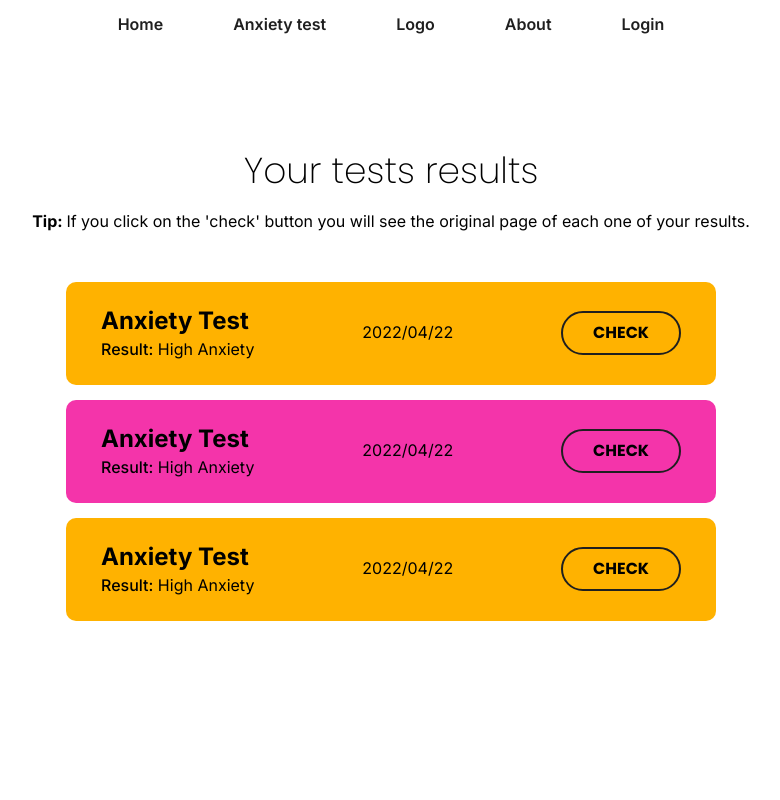
After one commit to DarkWool/cs50-final-project, a Flask app: page /my-results in a window 1280 px wide. The commit adds this page. Shown: the whole page, without its empty margins (249-1029 px from the left). Run offline with Flask 2, Linux system fonts and the light colour scheme; the visitor is signed in with stand-in values (Sample User, id 1).

Commit message:
Added route and template with styles for "my-results" page.

```diff
--- a/anxiety_app/static/css/style.css
+++ b/anxiety_app/static/css/style.css
@@ -1,4 +1,4 @@
-@import url("https://fonts.googleapis.com/css2?family=Inter:wght@200;300;400;500;600;700;800;900&family=Montserrat:ital,wght@0,300;0,400;0,500;0,600;0,700;0,800;0,900;1,300;1,400;1,500;1,600;1,700;1,800;1,900&family=Poppins:wght@400;500;600;700;800;900&family=Source+Sans+Pro:ital,wght@0,200;0,300;0,400;0,600;0,700;0,900;1,200;1,300;1,400;1,600;1,700;1,900&display=swap");
+@import url("https://fonts.googleapis.com/css2?family=Inter:wght@200;300;400;500;600;700;800;900&family=Montserrat:ital,wght@0,300;0,400;0,500;0,600;0,700;0,800;0,900;1,300;1,400;1,500;1,600;1,700;1,800;1,900&family=Poppins:wght@200;300;400;500;600;700;800;900&family=Source+Sans+Pro:ital,wght@0,200;0,300;0,400;0,600;0,700;0,900;1,200;1,300;1,400;1,600;1,700;1,900&display=swap");
 
 *, *::before, *::after {
     box-sizing: border-box;
@@ -484,7 +484,7 @@ input[type="radio"] {
 }
 
 
-/* Auth (login, register */
+/* Auth (login, register) */
 .auth-login, .auth-signup {
     width: 100%;
     margin: 0 auto;
@@ -555,6 +555,71 @@ input[type="radio"] {
 }
 
 
+/* My results section (only registered users) */
+.myr {
+    max-width: 1300px;
+    margin: 100px auto 0;
+}
+
+.myr_header-sec {
+    margin-bottom: 50px;
+    text-align: center;
+}
+
+.myr_main-title {
+    font-size: 36px;
+    font-weight: 200;
+    margin-bottom: 20px;
+}
+
+.myr_block {
+    display: flex;
+    max-width: 650px;
+    margin: 0 auto 15px;
+    padding: 25px 35px;
+    border-radius: 10px;
+}
+
+.myr_block:nth-child(1n) {
+    background-color: var(--yellow);
+}
+
+
+.myr_block:nth-child(2n) {
+    background-color: var(--pink);
+}
+
+/* .myr_block:nth-child(3n-1) {
+    background-color: var(--pink);
+} */
+
+/*
+.myr_block:nth-child(3n+0) {
+    background-color: var(--purple);
+} */
+
+.myr_block h2 {
+    font-family: Inter;
+    font-size: 24px;
+    font-weight: bold;
+    margin-bottom: 5px;
+}
+
+.myr_block p {
+    font-size: 16px;
+}
+
+.myr_block-date {
+    margin: auto;
+    padding: 0 10px;
+}
+
+.myr_block-check {
+    margin-top: auto;
+    margin-bottom: auto;
+}
+
+
 /* Buttons */
 button, input[type="submit"] {
     cursor: pointer;
@@ -575,6 +640,24 @@ button, input[type="submit"] {
 .primary-btn:disabled {
     background-color: hsl(256, 100%, 75%);
     cursor: not-allowed;
+}
+
+.sec-btn {
+    font-size: 16px;
+    font-weight: 700;
+    border-radius: 50px;
+    border: 2px solid var(--dark);
+    padding: 10px 30px;
+    background-color: hsla(0, 0%, 0%, 0);
+    transition-property: background-color, color;
+    transition-duration: 0.2s;
+    transition-timing-function: ease-out;
+}
+
+.sec-btn:hover {
+    border: 2px solid var(--dark);
+    background-color: var(--dark);
+    color: white;
 }
 
 .full-w-center {
@@ -637,6 +720,14 @@ button, input[type="submit"] {
     color: var(--pink);
 }
 
+.t-bold {
+    font-weight: bold;
+}
+
+.t-semibold {
+    font-weight: 500;
+}
+
 
 /* Special labels */
 .warning {
--- /dev/null
+++ b/anxiety_app/templates/users/my-results.html
@@ -0,0 +1,52 @@
+{% extends "layout/base.html" %}
+{% block title %}My Tests Results{% endblock %}
+{% block body %}
+<body>
+    {% include "layout/header.html" %}
+    <section class="myr">
+        <div class="myr_header-sec">
+            <h1 class="myr_main-title">Your tests results</h1>
+            <p><span class="t-bold">Tip: </span>If you click on the 'check' button you will see the original page of each one of your results.</p>
+        </div>
+        <div class="myr_results">
+            <!-- Placeholder data -->
+            <article class="myr_block">
+                <div class="myr_block-info">
+                    <h2>Anxiety Test</h2>
+                    <p><span class="t-semibold">Result:</span> High Anxiety</p>
+                </div>
+                <div class="myr_block-date">
+                    2022/04/22
+                </div>
+                <div class="myr_block-check">
+                    <button type="button" class="sec-btn">CHECK</button>
+                </div>
+            </article>
+            <article class="myr_block">
+                <div class="myr_block-info">
+                    <h2>Anxiety Test</h2>
+                    <p><span class="t-semibold">Result:</span> High Anxiety</p>
+                </div>
+                <div class="myr_block-date">
+                    2022/04/22
+                </div>
+                <div class="myr_block-check">
+                    <button type="button" class="sec-btn">CHECK</button>
+                </div>
+            </article>
+            <article class="myr_block">
+                <div class="myr_block-info">
+                    <h2>Anxiety Test</h2>
+                    <p><span class="t-semibold">Result:</span> High Anxiety</p>
+                </div>
+                <div class="myr_block-date">
+                    2022/04/22
+                </div>
+                <div class="myr_block-check">
+                    <button type="button" class="sec-btn">CHECK</button>
+                </div>
+            </article>
+        </div>
+    </section>
+</body>
+{% endblock %}
--- a/anxiety_app/views.py
+++ b/anxiety_app/views.py
@@ -172,6 +172,11 @@ def dashboard():
 
     return render_template("users/dashboard.html", date=date)
 
+@app.route("/my-results")
+@flask_login.login_required
+def myresults():
+    return render_template("users/my-results.html")
+
 
 @app.route("/logout")
 @flask_login.login_required
```
